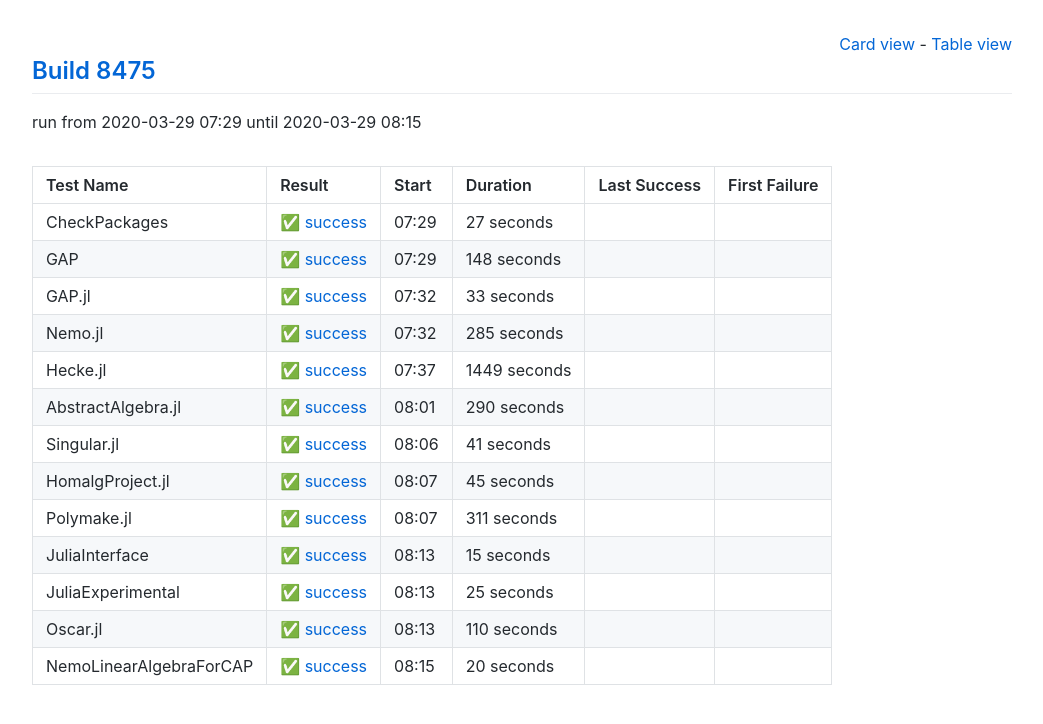
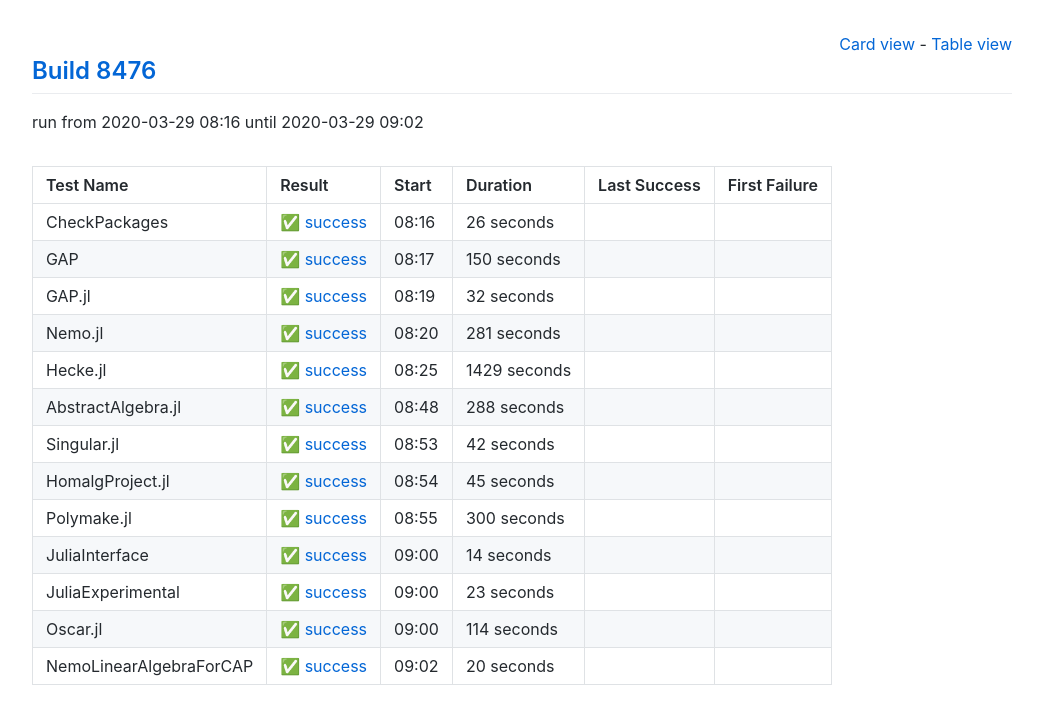
Before and after one commit to oscar-system/oscar-ci-status, a Jekyll site: the page built from table.html, in a window 1280 px wide. Shown: the top 724 px of the page, without its empty margins (118-1161 px from the left). Built offline with Jekyll 4.4.1, drawn with Linux system fonts in a browser that asks for light colours.

Commit message:
Build 8476

```diff
--- a/_data/ci.yml
+++ b/_data/ci.yml
@@ -1,82 +1,82 @@
-build: 8475
-build_url: https://oscarci.mathematik.uni-kl.de/job/oscar/8475/
+build: 8476
+build_url: https://oscarci.mathematik.uni-kl.de/job/oscar/8476/
 job: oscar
 tests:
-- duration: 27
+- duration: 26
   exitcode: 0
   first_failure: false
   first_failure_url: null
   last_success: false
   last_success_url: null
-  log: https://oscarci.mathematik.uni-kl.de/job/oscar/8475/artifact/logs/build-8475/CheckPackages.log
+  log: https://oscarci.mathematik.uni-kl.de/job/oscar/8476/artifact/logs/build-8476/CheckPackages.log
   name: CheckPackages
-  start: 2020-03-29 07:29
+  start: 2020-03-29 08:16
   status: success
   success: true
-- duration: 148
+- duration: 150
   exitcode: 0
   first_failure: false
   first_failure_url: null
   last_success: false
   last_success_url: null
-  log: https://oscarci.mathematik.uni-kl.de/job/oscar/8475/artifact/logs/build-8475/GAP.log
+  log: https://oscarci.mathematik.uni-kl.de/job/oscar/8476/artifact/logs/build-8476/GAP.log
   name: GAP
-  start: 2020-03-29 07:29
+  start: 2020-03-29 08:17
   status: success
   success: true
-- duration: 33
+- duration: 32
   exitcode: 0
   first_failure: false
   first_failure_url: null
   last_success: false
   last_success_url: null
-  log: https://oscarci.mathematik.uni-kl.de/job/oscar/8475/artifact/logs/build-8475/GAP.jl.log
+  log: https://oscarci.mathematik.uni-kl.de/job/oscar/8476/artifact/logs/build-8476/GAP.jl.log
   name: GAP.jl
-  start: 2020-03-29 07:32
+  start: 2020-03-29 08:19
   status: success
   success: true
-- duration: 285
+- duration: 281
   exitcode: 0
   first_failure: false
   first_failure_url: null
   last_success: false
   last_success_url: null
-  log: https://oscarci.mathematik.uni-kl.de/job/oscar/8475/artifact/logs/build-8475/Nemo.jl.log
+  log: https://oscarci.mathematik.uni-kl.de/job/oscar/8476/artifact/logs/build-8476/Nemo.jl.log
   name: Nemo.jl
-  start: 2020-03-29 07:32
+  start: 2020-03-29 08:20
   status: success
   success: true
-- duration: 1449
+- duration: 1429
   exitcode: 0
   first_failure: false
   first_failure_url: null
   last_success: false
   last_success_url: null
-  log: https://oscarci.mathematik.uni-kl.de/job/oscar/8475/artifact/logs/build-8475/Hecke.jl.log
+  log: https://oscarci.mathematik.uni-kl.de/job/oscar/8476/artifact/logs/build-8476/Hecke.jl.log
   name: Hecke.jl
-  start: 2020-03-29 07:37
+  start: 2020-03-29 08:25
   status: success
   success: true
-- duration: 290
+- duration: 288
   exitcode: 0
   first_failure: false
   first_failure_url: null
   last_success: false
   last_success_url: null
-  log: https://oscarci.mathematik.uni-kl.de/job/oscar/8475/artifact/logs/build-8475/AbstractAlgebra.jl.log
+  log: https://oscarci.mathematik.uni-kl.de/job/oscar/8476/artifact/logs/build-8476/AbstractAlgebra.jl.log
   name: AbstractAlgebra.jl
-  start: 2020-03-29 08:01
+  start: 2020-03-29 08:48
   status: success
   success: true
-- duration: 41
+- duration: 42
   exitcode: 0
   first_failure: false
   first_failure_url: null
   last_success: false
   last_success_url: null
-  log: https://oscarci.mathematik.uni-kl.de/job/oscar/8475/artifact/logs/build-8475/Singular.jl.log
+  log: https://oscarci.mathematik.uni-kl.de/job/oscar/8476/artifact/logs/build-8476/Singular.jl.log
   name: Singular.jl
-  start: 2020-03-29 08:06
+  start: 2020-03-29 08:53
   status: success
   success: true
 - duration: 45
@@ -85,53 +85,53 @@ tests:
   first_failure_url: null
   last_success: false
   last_success_url: null
-  log: https://oscarci.mathematik.uni-kl.de/job/oscar/8475/artifact/logs/build-8475/HomalgProject.jl.log
+  log: https://oscarci.mathematik.uni-kl.de/job/oscar/8476/artifact/logs/build-8476/HomalgProject.jl.log
   name: HomalgProject.jl
-  start: 2020-03-29 08:07
+  start: 2020-03-29 08:54
   status: success
   success: true
-- duration: 311
+- duration: 300
   exitcode: 0
   first_failure: false
   first_failure_url: null
   last_success: false
   last_success_url: null
-  log: https://oscarci.mathematik.uni-kl.de/job/oscar/8475/artifact/logs/build-8475/Polymake.jl.log
+  log: https://oscarci.mathematik.uni-kl.de/job/oscar/8476/artifact/logs/build-8476/Polymake.jl.log
   name: Polymake.jl
-  start: 2020-03-29 08:07
+  start: 2020-03-29 08:55
   status: success
   success: true
-- duration: 15
+- duration: 14
   exitcode: 0
   first_failure: false
   first_failure_url: null
   last_success: false
   last_success_url: null
-  log: https://oscarci.mathematik.uni-kl.de/job/oscar/8475/artifact/logs/build-8475/JuliaInterface.log
+  log: https://oscarci.mathematik.uni-kl.de/job/oscar/8476/artifact/logs/build-8476/JuliaInterface.log
   name: JuliaInterface
-  start: 2020-03-29 08:13
+  start: 2020-03-29 09:00
   status: success
   success: true
-- duration: 25
+- duration: 23
   exitcode: 0
   first_failure: false
   first_failure_url: null
   last_success: false
   last_success_url: null
-  log: https://oscarci.mathematik.uni-kl.de/job/oscar/8475/artifact/logs/build-8475/JuliaExperimental.log
+  log: https://oscarci.mathematik.uni-kl.de/job/oscar/8476/artifact/logs/build-8476/JuliaExperimental.log
   name: JuliaExperimental
-  start: 2020-03-29 08:13
+  start: 2020-03-29 09:00
   status: success
   success: true
-- duration: 110
+- duration: 114
   exitcode: 0
   first_failure: false
   first_failure_url: null
   last_success: false
   last_success_url: null
-  log: https://oscarci.mathematik.uni-kl.de/job/oscar/8475/artifact/logs/build-8475/Oscar.jl.log
+  log: https://oscarci.mathematik.uni-kl.de/job/oscar/8476/artifact/logs/build-8476/Oscar.jl.log
   name: Oscar.jl
-  start: 2020-03-29 08:13
+  start: 2020-03-29 09:00
   status: success
   success: true
 - duration: 20
@@ -140,8 +140,8 @@ tests:
   first_failure_url: null
   last_success: false
   last_success_url: null
-  log: https://oscarci.mathematik.uni-kl.de/job/oscar/8475/artifact/logs/build-8475/NemoLinearAlgebraForCAP.log
+  log: https://oscarci.mathematik.uni-kl.de/job/oscar/8476/artifact/logs/build-8476/NemoLinearAlgebraForCAP.log
   name: NemoLinearAlgebraForCAP
-  start: 2020-03-29 08:15
+  start: 2020-03-29 09:02
   status: success
   success: true
```
Also changed, not shown: README.md.
